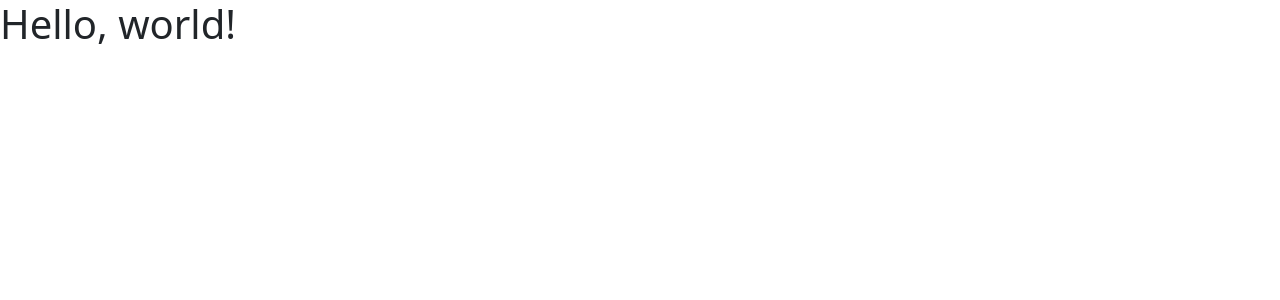
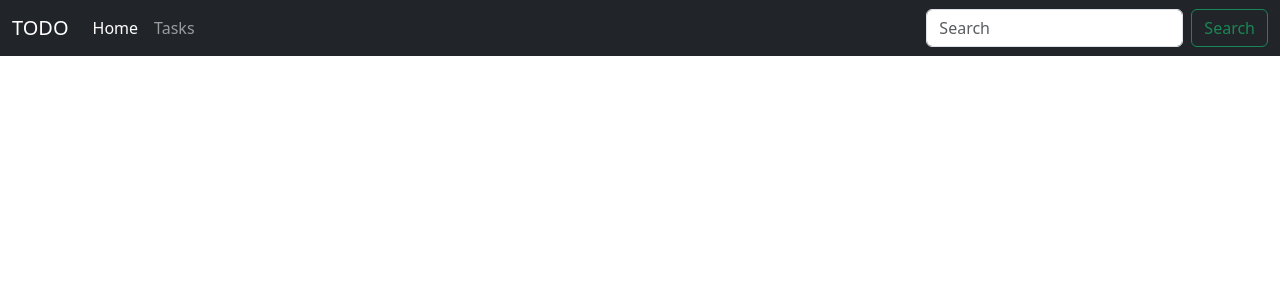
Before and after one commit to dhanusrikar/todo-list, a Django app: page / in a window 1280 px wide. Shown: the top 300 px of the page. Run offline with Django 5.2, Linux system fonts and the light colour scheme.

Commit message:
Add navbar
We have added a navbar from bootstrap and removed a couple of existing list elements.

Also, changed the navbar to dark color using navbar-dark and bg-dark.

```diff
--- a/todoList/templates/index.html
+++ b/todoList/templates/index.html
@@ -7,7 +7,28 @@
     <link href="https://cdn.jsdelivr.net/npm/bootstrap@5.3.2/dist/css/bootstrap.min.css" rel="stylesheet" integrity="sha384-T3c6CoIi6uLrA9TneNEoa7RxnatzjcDSCmG1MXxSR1GAsXEV/Dwwykc2MPK8M2HN" crossorigin="anonymous">
   </head>
   <body>
-    <h1>Hello, world!</h1>
+    <nav class="navbar navbar-expand-lg navbar-dark bg-dark">
+        <div class="container-fluid">
+          <a class="navbar-brand" href="#">TODO</a>
+          <button class="navbar-toggler" type="button" data-bs-toggle="collapse" data-bs-target="#navbarSupportedContent" aria-controls="navbarSupportedContent" aria-expanded="false" aria-label="Toggle navigation">
+            <span class="navbar-toggler-icon"></span>
+          </button>
+          <div class="collapse navbar-collapse" id="navbarSupportedContent">
+            <ul class="navbar-nav me-auto mb-2 mb-lg-0">
+              <li class="nav-item">
+                <a class="nav-link active" aria-current="page" href="#">Home</a>
+              </li>
+              <li class="nav-item">
+                <a class="nav-link" href="#">Tasks</a>
+              </li>
+            </ul>
+            <form class="d-flex" role="search">
+              <input class="form-control me-2" type="search" placeholder="Search" aria-label="Search">
+              <button class="btn btn-outline-success" type="submit">Search</button>
+            </form>
+          </div>
+        </div>
+      </nav>
     <script src="https://cdn.jsdelivr.net/npm/bootstrap@5.3.2/dist/js/bootstrap.bundle.min.js" integrity="sha384-C6RzsynM9kWDrMNeT87bh95OGNyZPhcTNXj1NW7RuBCsyN/o0jlpcV8Qyq46cDfL" crossorigin="anonymous"></script>
     <script src="https://cdn.jsdelivr.net/npm/@popperjs/core@2.11.8/dist/umd/popper.min.js" integrity="sha384-I7E8VVD/ismYTF4hNIPjVp/Zjvgyol6VFvRkX/vR+Vc4jQkC+hVqc2pM8ODewa9r" crossorigin="anonymous"></script>
     <script src="https://cdn.jsdelivr.net/npm/bootstrap@5.3.2/dist/js/bootstrap.min.js" integrity="sha384-BBtl+eGJRgqQAUMxJ7pMwbEyER4l1g+O15P+16Ep7Q9Q+zqX6gSbd85u4mG4QzX+" crossorigin="anonymous"></script>
```
